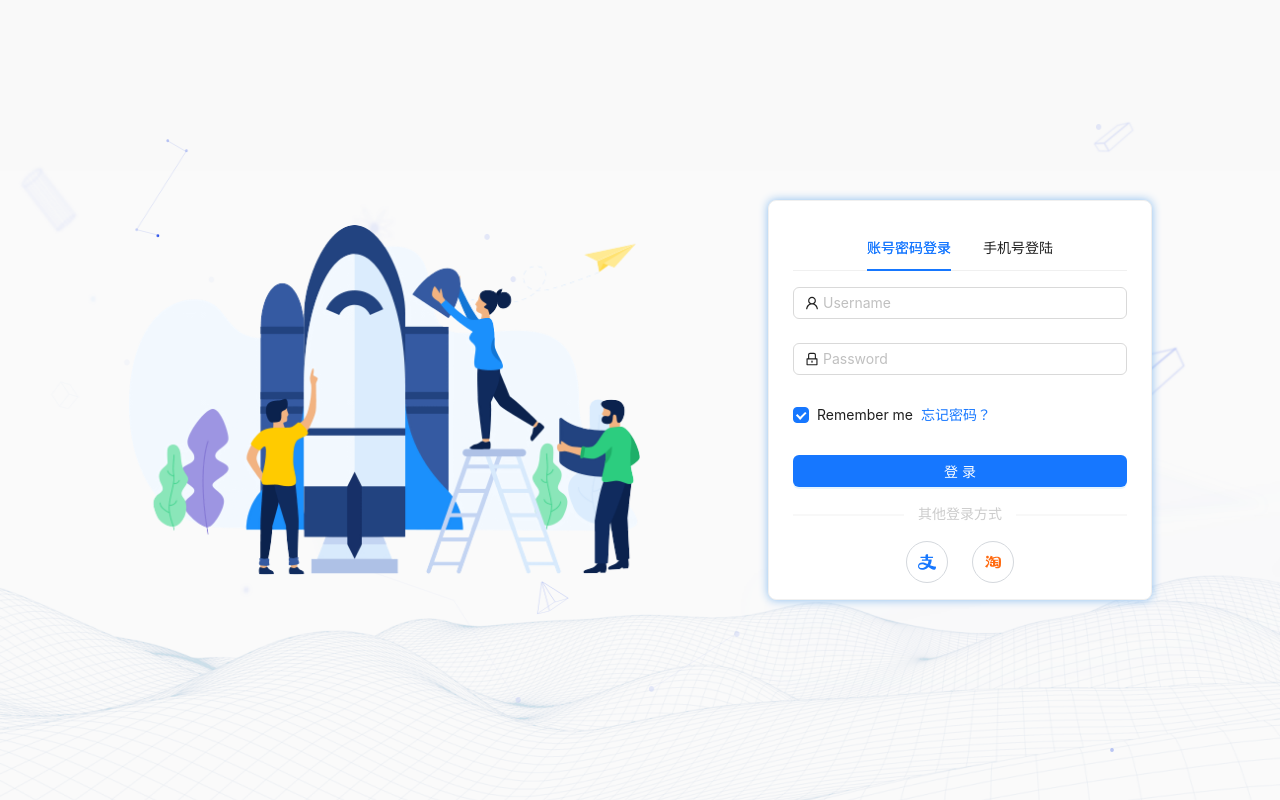
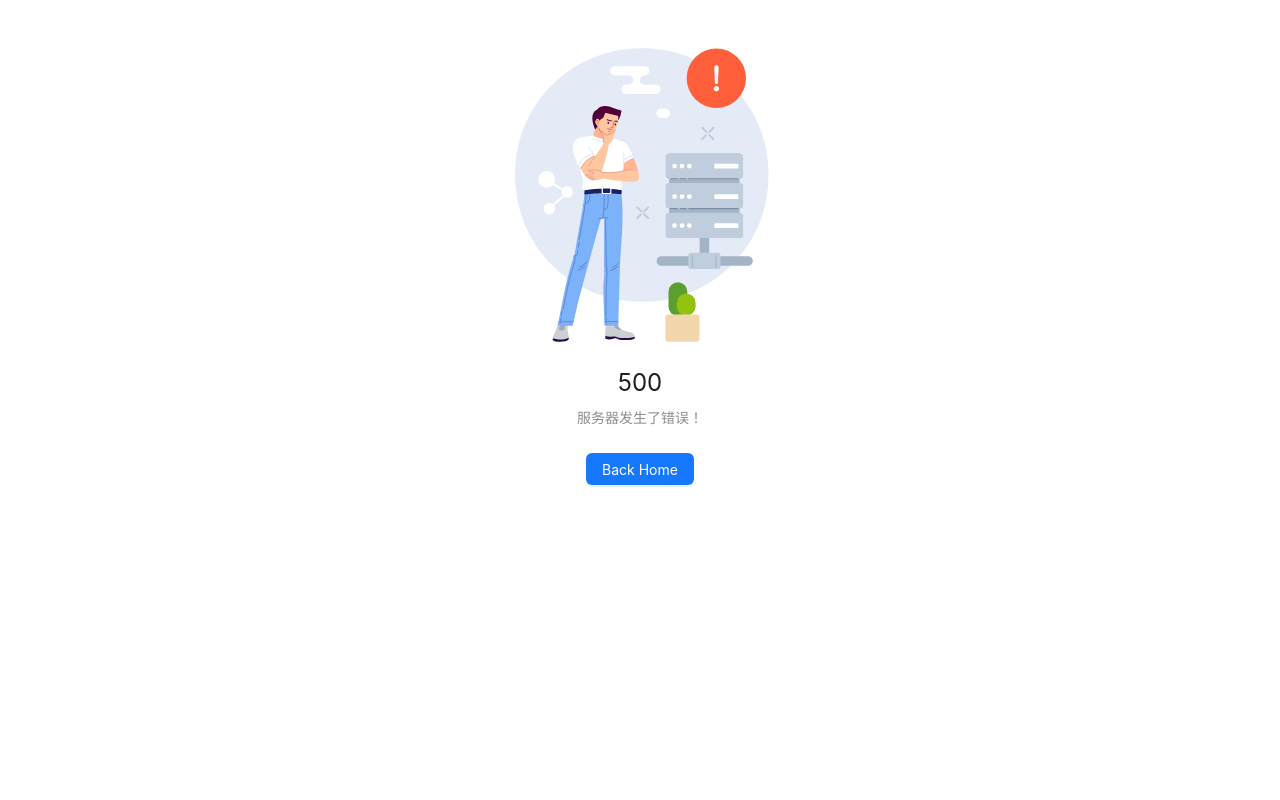
Before and after one commit to luckylark2000/xx-management, a React (Vite) app: page /#/500 in a window 1280 px wide. Before the commit this address led to /#/login. Built offline with nearby package versions, Linux system fonts and the light colour scheme.

Commit message:
添加403，500页面，并加入了路由

```diff
--- /dev/null
+++ b/src/components/ErrorMessage/403.tsx
@@ -0,0 +1,24 @@
+import { Button, Result } from "antd";
+import { useNavigate } from "react-router-dom";
+import { HOME_URL } from "../../config/config";
+
+const NotAuth = () => {
+    const navigate = useNavigate();
+    const goHome = () => {
+        navigate(HOME_URL);
+    };
+    return (
+        <Result
+            status="403"
+            title="403"
+            subTitle="对不起，您没有访问此页面的权限"
+            extra={
+                <Button type="primary" onClick={goHome}>
+                    Back Home
+                </Button>
+            }
+        />
+    );
+};
+
+export default NotAuth;
--- a/src/components/ErrorMessage/404.tsx
+++ b/src/components/ErrorMessage/404.tsx
@@ -1,11 +1,13 @@
 import React from 'react';
 import { Button, Result } from 'antd';
 import { useNavigate } from 'react-router-dom';
+import { HOME_URL } from "../../config/config";
+
 
 const NotFound: React.FC = () => {
     const navigateTo = useNavigate();
     const goHome = () => {
-        navigateTo("/dashboard/index")
+        navigateTo(HOME_URL)
     }
     return <Result
         status="404"
--- /dev/null
+++ b/src/components/ErrorMessage/500.tsx
@@ -0,0 +1,24 @@
+import { Button, Result } from "antd";
+import { useNavigate } from "react-router-dom";
+import { HOME_URL } from "../../config/config";
+
+const NotNetwork = () => {
+    const navigate = useNavigate();
+    const goHome = () => {
+        navigate(HOME_URL);
+    };
+    return (
+        <Result
+            status="500"
+            title="500"
+            subTitle="服务器发生了错误！"
+            extra={
+                <Button type="primary" onClick={goHome}>
+                    Back Home
+                </Button>
+            }
+        />
+    );
+};
+
+export default NotNetwork;
--- /dev/null
+++ b/src/config/config.ts
@@ -0,0 +1,2 @@
+
+export const HOME_URL: string = "/dashboard/index";
--- a/src/router/index.tsx
+++ b/src/router/index.tsx
@@ -11,6 +11,9 @@ const Joker = lazy(() => import("../view/Team/Joker"));
 const Files = lazy(() => import("../view/Files"));
 const Login = lazy(() => import("../view/Login"));
 const NotFound = lazy(() => import("../components/ErrorMessage/404"));
+const NotAuth = lazy(() => import("../components/ErrorMessage/403"));
+const NotNetwork = lazy(() => import("../components/ErrorMessage/500"));
+
 export const router_items: Array<object> = [
     {
         path: "/",//首次进入直接重定向到登录页面
@@ -85,6 +88,32 @@ export const router_items: Array<object> = [
         path: "*",//匹配不上的都直接跳到首页即可
         element: <NotFound />
     },
+    {
+        path: "/403",
+        element: <NotAuth />,
+        meta: {
+            title: "403页面",
+            key: "403"
+        }
+    },
+    {
+        path: "/404",
+        element: <NotFound />,
+        meta: {
+            unwantedAuth: true,//不需要进行身份验证
+            title: "404页面",
+            key: "404"
+        }
+    },
+    {
+        path: "/500",
+        element: <NotNetwork />,
+        meta: {
+            unwantedAuth: true,//不需要进行身份验证
+            title: "500页面",
+            key: "500"
+        }
+    }
 ]
 
 const GetRouter = () => {
```
